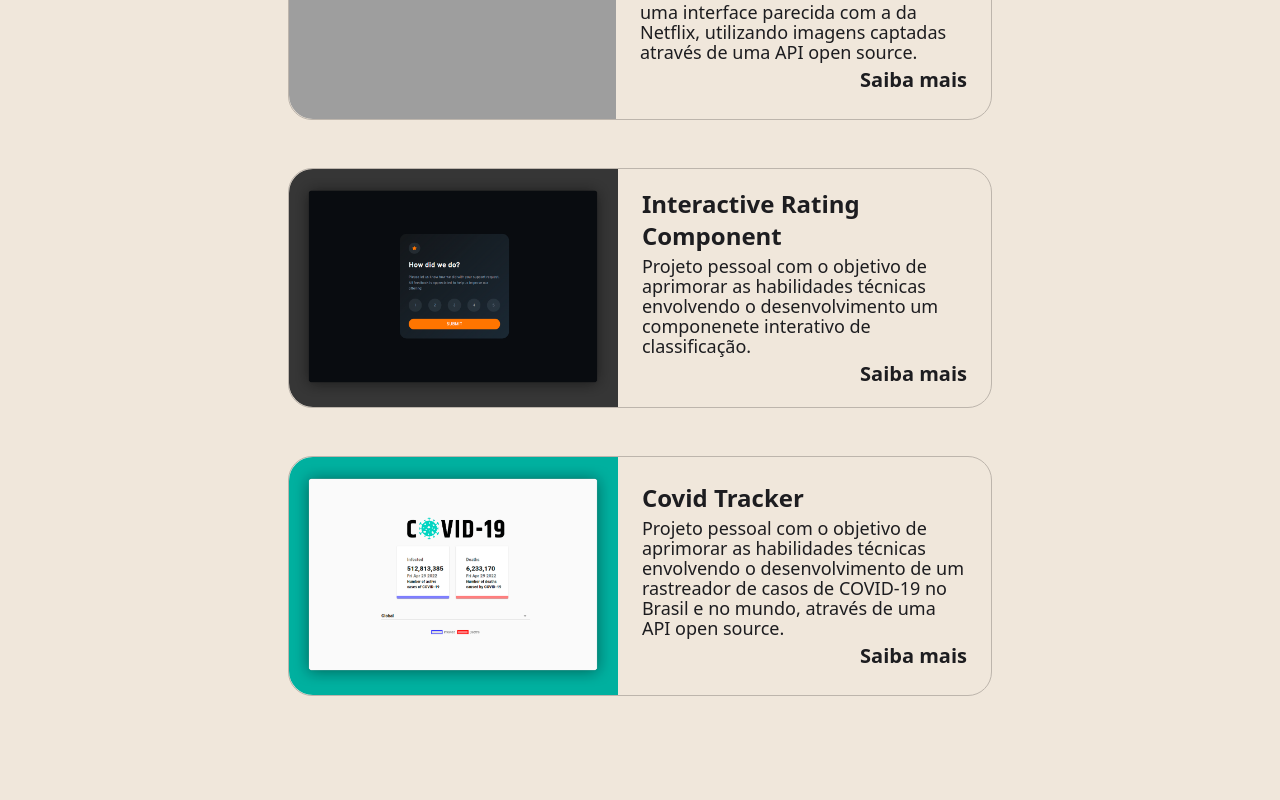
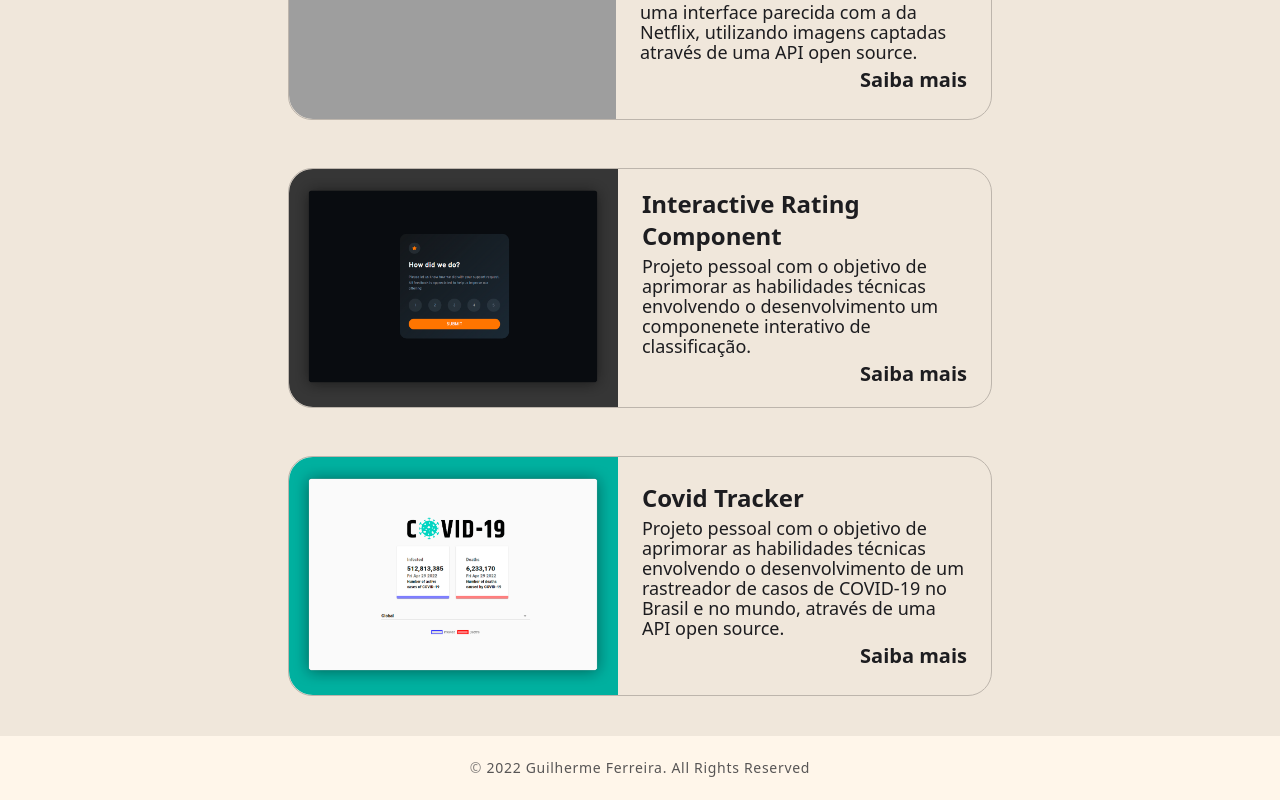
Before and after one commit to guibrbs/guilherme-ferreira, a Next.js app: page / in a window 1280 px wide. Shown: the part 2108-2908 px from the top of the page. Before the commit the page ends 2804 px from the top, so only its background shows below. Built offline with nearby package versions, Linux system fonts and the light colour scheme; grey boxes are pictures that could not be loaded.

Commit message:
:rocket: Creating footer component

```diff
--- /dev/null
+++ b/components/Footer.jsx
@@ -0,0 +1,9 @@
+export function Footer() {
+  return (
+    <div className="mt-10 flex h-16 w-full items-center justify-center bg-light-100 dark:bg-dark-500">
+      <p className="text-sm font-extralight tracking-wider text-dark-100 opacity-80 dark:text-textLight-600 dark:opacity-50">
+        <span className="font-sans font-thin opacity-70">&copy;</span> 2022 Guilherme Ferreira. All Rights Reserved
+      </p>
+    </div>
+  )
+}
--- a/pages/_app.tsx
+++ b/pages/_app.tsx
@@ -2,12 +2,14 @@ import '../styles/globals.css'
 import type { AppProps } from 'next/app'
 import { ThemeProvider } from 'next-themes'
 import { Header } from '../components/Header'
+import { Footer } from '../components/Footer'
 
 function MyApp({ Component, pageProps }: AppProps) {
   return (
     <ThemeProvider attribute="class">
         <Header />
         <Component {...pageProps} />
+        <Footer />
     </ThemeProvider>
   )
 }
```
